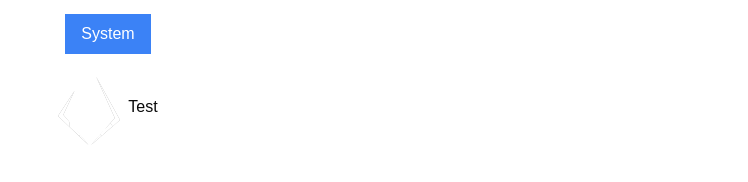
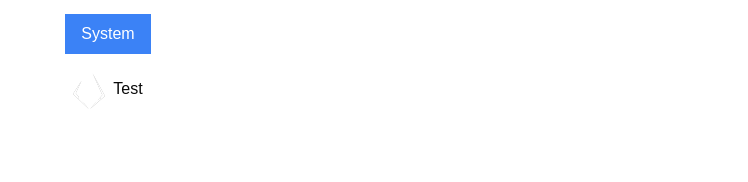
Before and after one commit to Fanoflix/personal-portfolio-v2, a Next.js app: page / in a window 1280 px wide. Shown: the part 250-432 px from the top of the page, without its empty margins (532-1280 px from the left). Built offline with nearby package versions, Linux system fonts and the light colour scheme; a web font is replaced by a local one.

Commit message:
DEV: Finalized V1 of tooltip

```diff
--- a/package.json
+++ b/package.json
@@ -10,6 +10,7 @@
   },
   "dependencies": {
     "@radix-ui/react-icons": "^1.3.0",
+    "@radix-ui/react-tooltip": "^1.1.3",
     "animejs": "^3.2.2",
     "class-variance-authority": "^0.7.0",
     "clsx": "^2.1.1",
--- a/src/app/layout.tsx
+++ b/src/app/layout.tsx
@@ -12,7 +12,7 @@ const inter = localFont({
 });
 
 export const metadata: Metadata = {
-  title: "Ammar | SWE",
+  title: "DEV:Ammar | SWE",
   description: "Software Engineer, Frontend Focused.",
 };
 
--- a/src/app/page.tsx
+++ b/src/app/page.tsx
@@ -45,8 +45,8 @@ export default function Home() {
             className="cursor-pointer"
             src="/logo2.svg"
             alt="Logo"
-            width={62}
-            height={62}
+            width={32}
+            height={32}
           />{" "}
           Test
         </div>
--- a/src/components/Tooltip/TooltipWrapper.tsx
+++ b/src/components/Tooltip/TooltipWrapper.tsx
@@ -11,7 +11,7 @@ export default function TooltipWrapper({
   delayDuration = 0,
   tooltipContent,
   side = "bottom",
-  sideOffset = 4,
+  sideOffset = 10,
 }: {
   children: React.ReactNode;
   delayDuration?: number;
@@ -25,8 +25,14 @@ export default function TooltipWrapper({
         <TooltipTrigger asChild>{children}</TooltipTrigger>
         <TooltipContent
           className={cn(
+            // Shape (Padding, width, height etc)
+            "py-2.5",
+            // Background color and text color
             "bg-muted dark:bg-popover text-popover-foreground",
-            "border-secondary-foreground data-[side=top]:border-b data-[side=top]:shadow-tooltip-b",
+            // Border-color
+            "border-secondary-foreground",
+            // Border sides and shadow for each side
+            "data-[side=top]:border-b data-[side=top]:shadow-tooltip-b",
             "data-[side=bottom]:border-t data-[side=bottom]:shadow-tooltip-t",
             "data-[side=right]:border-l data-[side=right]:shadow-tooltip-r",
             "data-[side=left]:border-r data-[side=left]:shadow-tooltip-l"
--- a/tailwind.config.ts
+++ b/tailwind.config.ts
@@ -57,6 +57,8 @@ const config: Config = {
           "8px 10px 10px -13px rgba(255,255,255,1), -8px 9px 10px -13px rgba(255,255,255,1), 0px 23px 40px -10px rgba(255,255,255,1)",
         "tooltip-t":
           "8px -10px 10px -13px rgba(255,255,255,1), -8px -9px 10px -13px rgba(255,255,255,1), 0px -23px 40px -10px rgba(255,255,255,1)",
+        "tooltip-r": "-12px 0px 12px -10px rgba(255,255,255,1)",
+        "tooltip-l": "12px 0px 12px -10px rgba(255,255,255,1)",
       },
     },
   },
```
Also changed, not shown: 1 other file (tests, documents, lock files or other folders).
